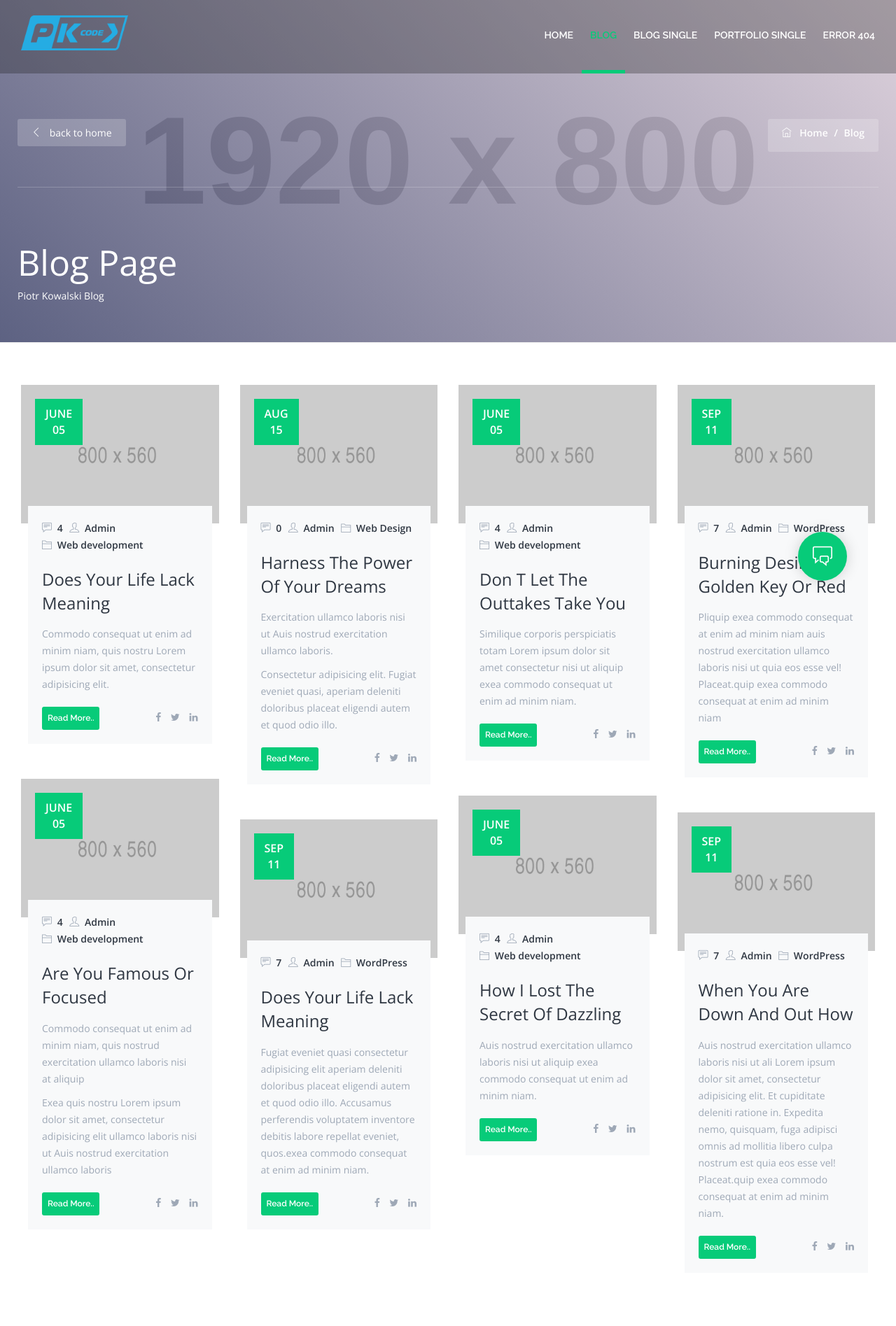
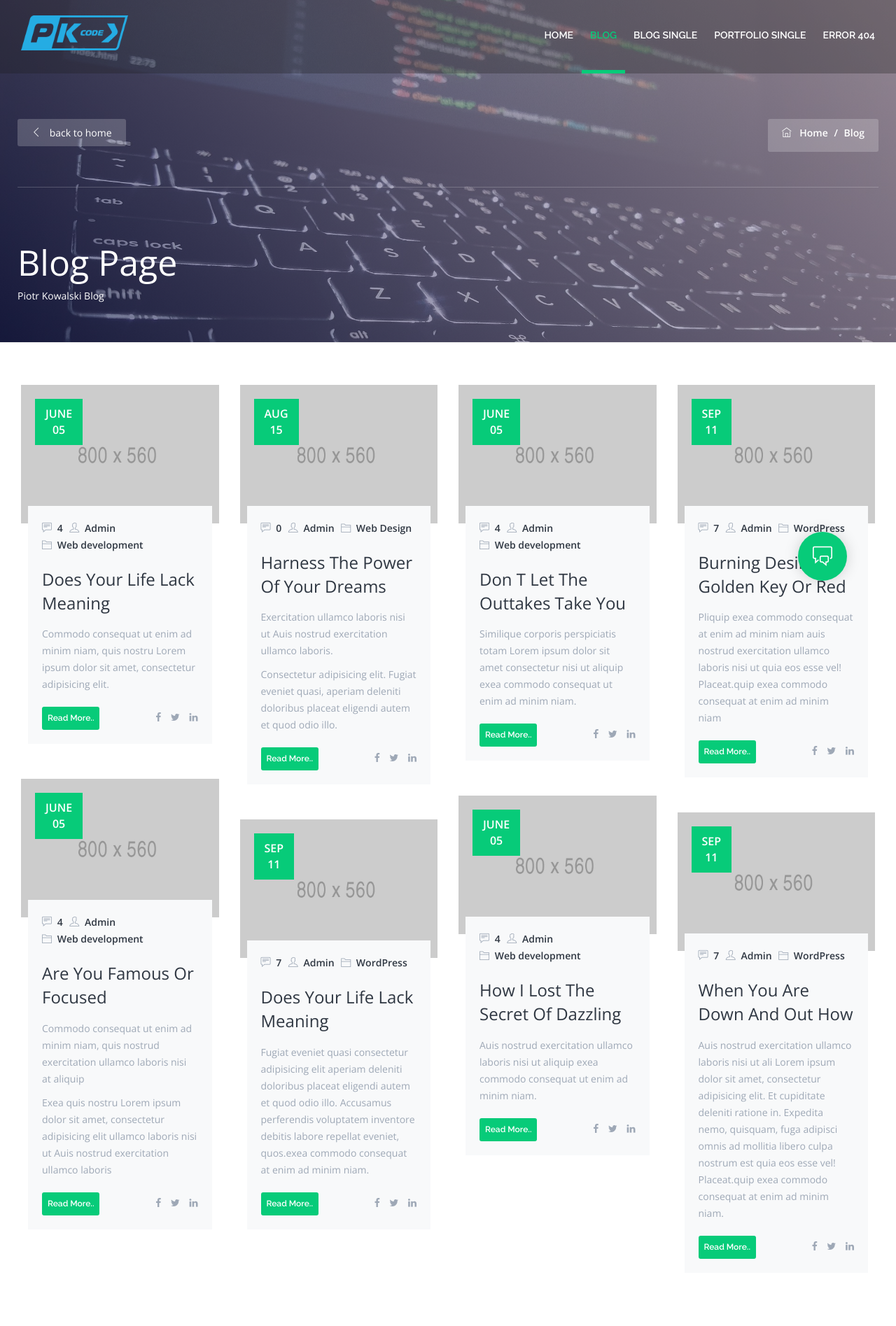
Before and after one commit to bitroniq/bitroniq.github.io, a Jekyll site: the page built from blog.html, in a window 1280 px wide. Shown: the top 1895 px of the page at 70% size. Built offline with Jekyll 4.4.1, drawn with Linux system fonts in a browser that asks for light colours.

Commit message:
Updated style.css for blog background.

```diff
--- a/assets/css/style.css
+++ b/assets/css/style.css
@@ -504,7 +504,7 @@ textarea:focus { background: transparent; box-shadow: 0 0 17px 0 #ebebeb; outlin
 /*************************
        blog page
 *************************/
-.bg { background: url(https://via.placeholder.com/1920x800.jpg); background-attachment: fixed; background-clip: initial; background-color: rgba(0, 0, 0, 0); background-origin: initial; background-position: center center; background-repeat: no-repeat; background-size: cover !important; position: relative; z-index: 0; }
+.bg { background: url(/assets/images/bg_blog_1920x800_laptop.jpg); background-attachment: fixed; background-clip: initial; background-color: rgba(0, 0, 0, 0); background-origin: initial; background-position: center center; background-repeat: no-repeat; background-size: cover !important; position: relative; z-index: 0; }
 .page-header { padding: 170px 10px 50px; margin: 0px; width: 100%; height: 490px; position: relative; }
 .gradient-01:before { background: rgba(0, 0, 0, 0.8); background: -webkit-gradient(linear, left top, left bottom, color-stop(0%, #131b51), color-stop(100%, #e8d4e6)); background: -webkit-linear-gradient(-315deg, #131b51 0%, #e8d4e6 100%); background: -webkit-linear-gradient(45deg, #131b51 0%, #e8d4e6 100%); background: linear-gradient(45deg, #131b51 0%, #e8d4e6 100%);  opacity: 0.6; content:""; height:100%; left:0; position:absolute; top:0; width:100%; z-index: 0; }
 .page-header.bg.gradient-01:before { z-index: -1; }
```
